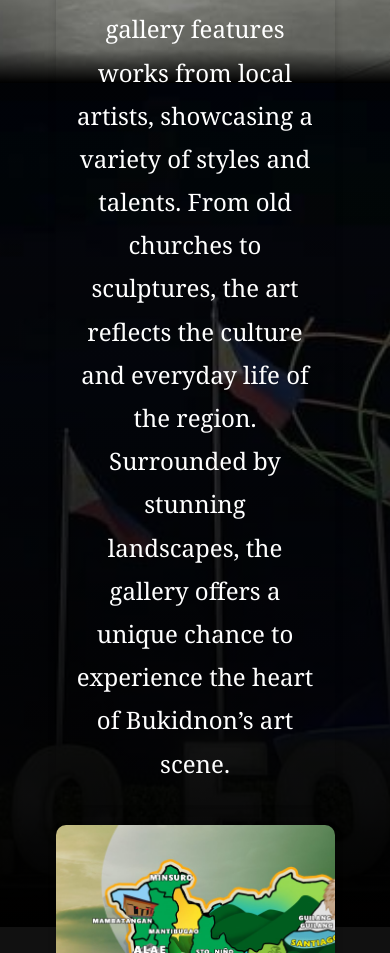
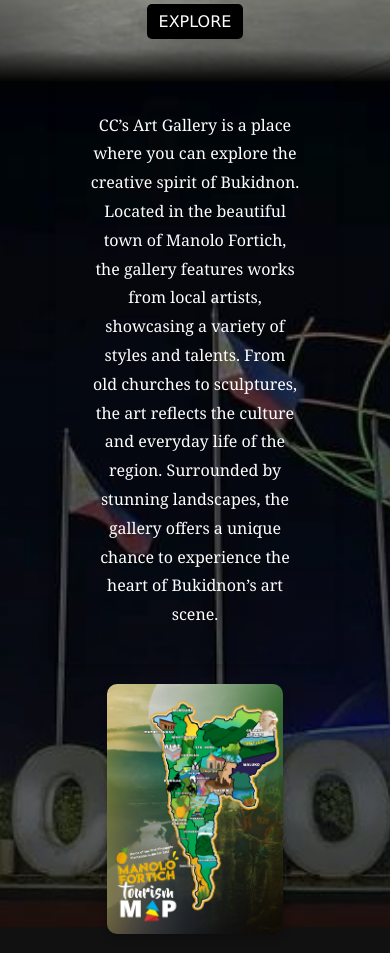
Before and after one commit to CSS-ART-GALLERY/WEB, a plain HTML site: page index.html in a window 390 px wide. Shown: the part 1047-2000 px from the top of the page. Drawn offline with nearby package versions, Linux system fonts and the light colour scheme.

```diff
--- a/style.css
+++ b/style.css
@@ -265,60 +265,59 @@ header {
     background-color: #fff;
     color: #000000;
     font-family: Verdana;
-
 }
 
+/* Intro Section */
 .intros-section {
     background-image:
-        linear-gradient(to bottom, rgba(0, 0, 0, 0.4), rgba(0, 0, 0, 0.7)), /* Gradient from top to bottom */
-        url(Images/backg.png); /* Replace with your image */
-        border-image: fill 0 linear-gradient(#0001, #000);
-
+        linear-gradient(to bottom, rgba(0, 0, 0, 0.4), rgba(0, 0, 0, 0.7)),
+        url(Images/backg.png);
     background-position: center;
     background-repeat: no-repeat;
     background-size: cover;
     width: 100%;
     height: 100vh;
     display: flex;
-    justify-content: space-between; /* Ensure text and image are spaced apart */
-    align-items: center; /* Align both text and image vertically in the center */
-    padding: 0; /* Ensure no additional padding */
+    justify-content: space-between;
+    align-items: center;
+    padding: 0;
 }
 
 .intros-content {
     display: flex;
-    justify-content: flex-end; /* Align content to the right */
-    align-items: center; /* Vertically center the content */
+    justify-content: flex-end;
+    align-items: center;
     width: 100%;
 }
+
+/* Flexbox layout for text and image */
 .container {
-    display: flex; /* Flexbox layout */
-    flex-direction: row; /* Text on the left, image on the right */
-    justify-content: center; /* Center content horizontally */
-    align-items: center; /* Center content vertically */
-    gap: 20px; /* Add space between text and image */
-    padding: 40px; /* Add padding around the container */
-    max-width: 1200px; /* Limit the maximum width of the container */
-    margin: 0 auto; /* Center the container on the page */
+    display: flex;
+    flex-direction: row;
+    justify-content: center;
+    align-items: center;
+    gap: 20px;
+    padding: 40px;
+    max-width: 1200px;
+    margin: 0 auto;
 }
 
 /* Text container styling */
 .text-container {
-    text-align: center; /* Align text to the left */
+    text-align: left; /* Align text to the left */
     color: #FFF;
     padding: 20px;
-    border-radius: 10px; /* Rounded corners for a cleaner look */
-    box-shadow: 0 4px 8px rgba(0, 0, 0, 0.2); /* Add subtle shadow */
-    max-width: 45%; /* Restrict text width */
+    border-radius: 10px;
+    box-shadow: 0 4px 8px rgba(0, 0, 0, 0.2);
+    max-width: 45%;
 }
 
 .text-container h3 {
     font-size: 1.5rem;
     color: #ffffff;
     font-family: 'Georgia', serif;
-    line-height: 1.8; /* Improve readability */
-    margin: 0; /* Remove default margin */
-    text-align: center;
+    line-height: 1.8;
+    margin: 0;
 }
 
 /* Image container styling */
@@ -327,32 +326,77 @@ header {
     justify-content: center;
     align-items: center;
     max-width: 80%;
-    transition: transform 0.3s ease-in-out; /* Add hover interaction */
+    transition: transform 0.3s ease-in-out;
 }
 
 .image-container img {
     height: 500px;
-    width: 100%; /* Make the image responsive */
-    border-radius: 10px; /* Rounded corners for a smoother look */
-    box-shadow: 0 4px 8px rgba(0, 0, 0, 0.2); /* Add a shadow for depth */
+    width: 100%;
+    border-radius: 10px;
+    box-shadow: 0 4px 8px rgba(0, 0, 0, 0.2);
     object-fit: cover;
-    transition: transform 0.3s ease; /* Smooth zoom effect */
+    transition: transform 0.3s ease;
 }
 
 .image-container:hover img {
-    transform: scale(1.05); /* Slight zoom on hover */
+    transform: scale(1.05);
 }
 
-/* Responsive design for smaller screens */
+/* Responsive design for smaller screens (max-width 768px) */
 @media (max-width: 768px) {
+    /* Stack text and image vertically */
     .container {
-        flex-direction: column; /* Stack text and image vertically */
+        flex-direction: column;
         gap: 20px; /* Add space between stacked elements */
     }
+
     .text-container, .image-container {
-        max-width: 90%; /* Expand to fit smaller screens */
+        max-width: 90%; /* Ensure they fit the screen */
+    }
+
+    .text-container h3 {
+        font-size: 1.2rem; /* Adjust text size for smaller screens */
+        text-align: center; /* Center text on small screens */
+    }
+
+    .home-section {
+        padding-bottom: 60px; /* Reduce bottom padding */
+    }
+
+    /* Adjust explore link for smaller screens */
+    .home-links .explore-link {
+        font-size: 1.2rem;
+        padding: 10px 15px;
+    }
+
+    /* Adjust image size */
+    .image-container img {
+        height: 300px; /* Reduce height for mobile */
     }
 }
+
+/* For very small screens (max-width 480px) */
+@media (max-width: 480px) {
+    .text-container h3 {
+        font-size: 1rem; /* Further reduce text size */
+        padding: 15px; /* Add padding for better readability */
+    }
+
+    .home-links .explore-link {
+        font-size: 1rem; /* Adjust explore link font size */
+        padding: 8px 12px; /* Smaller padding for mobile */
+    }
+
+    /* Further reduce image height */
+    .image-container img {
+        height: 250px;
+    }
+
+    .home-section {
+        padding-bottom: 40px; /* More padding for mobile */
+    }
+}
+
 
 /* Highlights Section */
 .highlights {
```
